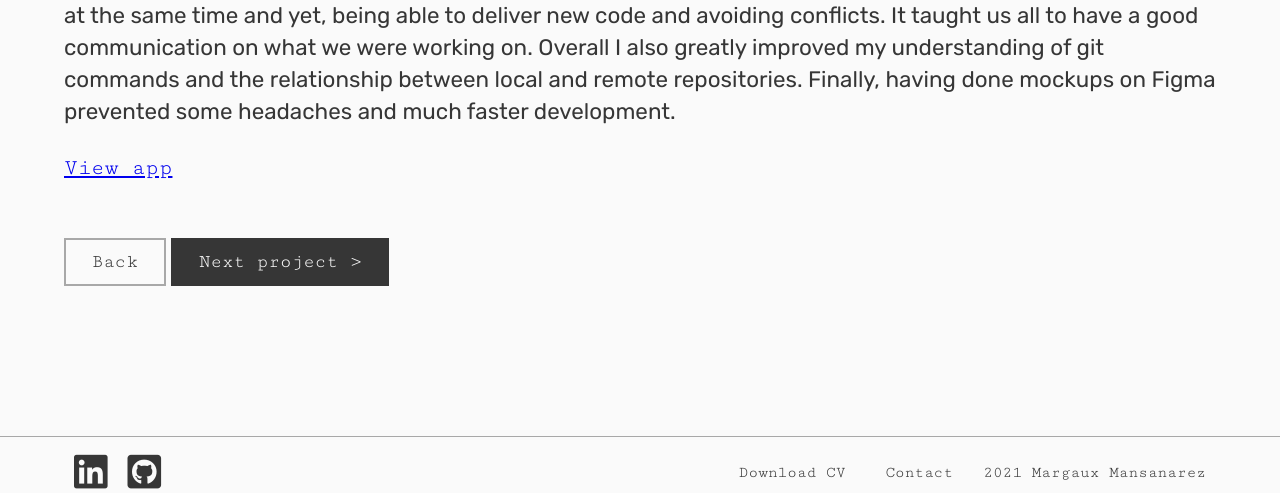
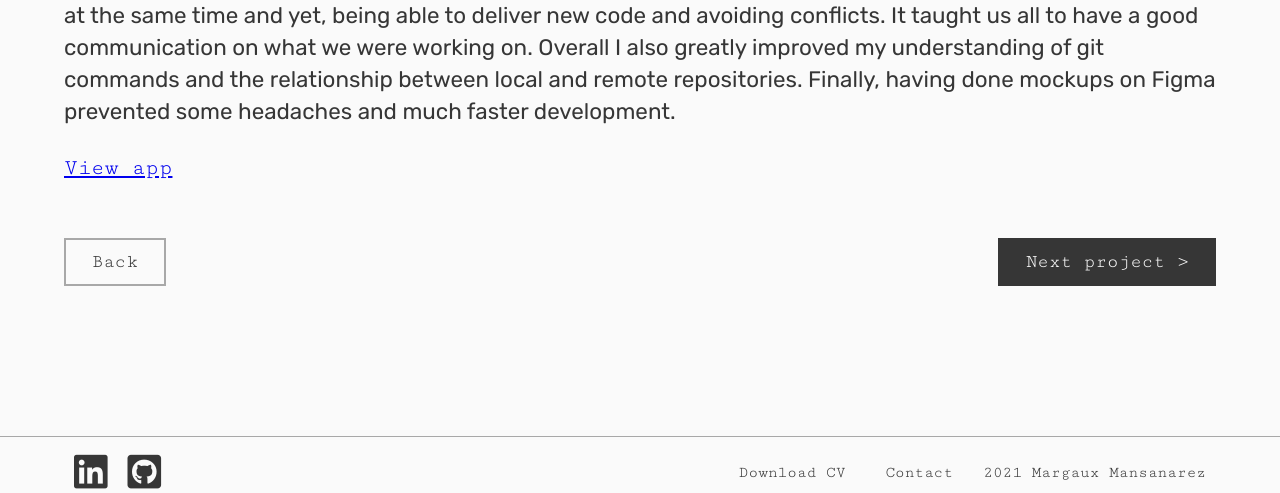
Before and after one commit to margaux-m/portfolio, a PHP site: page /pages/projects/cleo.html in a window 1280 px wide. Shown: the part 899-1392 px from the top of the page. Run offline with PHP 8.4, Linux system fonts and the light colour scheme; some libraries are stand-ins or nearby versions.

Commit message:
Spaced navigation buttons for projects

```diff
--- /dev/null
+++ b/assets/css/components/project.css
@@ -0,0 +1,4 @@
+.projects-nav {
+  display: flex;
+  justify-content: space-between;
+}
--- a/assets/css/style.css
+++ b/assets/css/style.css
@@ -13,6 +13,7 @@
 @import url('components/footer.css');
 @import url('components/logo.css');
 @import url('components/navbar.css');
+@import url('components/project.css');
 @import url('components/timeline.css');
 
 /* Media queries */
--- a/pages/projects/alliancefr.html
+++ b/pages/projects/alliancefr.html
@@ -30,7 +30,7 @@
       <p class="tag-outline">Graphic Design</p>
       <p class="tag-outline">Digital Marketing</p>
     </div>
-    <div>
+    <div class="projects-nav">
       <a class="btn btn-outline btn-small" href="../work.html">Back</a>
       <a class="btn btn-solid btn-small" href="../work.html">Next project &#62;</a>
     </div>
--- a/pages/projects/bookmybook.html
+++ b/pages/projects/bookmybook.html
@@ -32,7 +32,7 @@
       <p class="tag-outline">HTML5</p>
       <p class="tag-outline">CSS3</p>
     </div>
-    <div>
+    <div class="projects-nav">
       <a class="btn btn-outline btn-small" href="../work.html">Back</a>
       <a class="btn btn-solid btn-small" href="./fly-ux.html">Next project &#62;</a>
     </div>
--- a/pages/projects/cleo.html
+++ b/pages/projects/cleo.html
@@ -41,7 +41,6 @@
       <p class="tag-outline">PostgreSQL</p>
     </div>
     <div>
-      <div>
       <p>
         Clea is a Ruby on Rails app built in 10 days during Le Wagon's bootcamp with three other
         fellow students. We built it from scratch as an MVP for potential investors.
@@ -71,11 +70,7 @@
         <a href="http://www.cleoapp.org/">View app</a>
       </p>
     </div>
-      <div>
-
-      </div>
-    </div>
-    <div>
+    <div class="projects-nav">
       <a class="btn btn-outline btn-small" href="../work.html">Back</a>
       <a class="btn btn-solid btn-small" href="./inhibit.html">Next project &#62;</a>
     </div>
--- a/pages/projects/fly-ux.html
+++ b/pages/projects/fly-ux.html
@@ -31,7 +31,7 @@
       <p class="tag-outline">Usability Testing</p>
       <p class="tag-outline">Wireframing</p>
     </div>
-    <div>
+    <div class="projects-nav">
       <a class="btn btn-outline btn-small" href="../work.html">Back</a>
       <a class="btn btn-solid btn-small" href="./cleo.html">Next project &#62;</a>
     </div>
--- a/pages/projects/inhibit.html
+++ b/pages/projects/inhibit.html
@@ -31,7 +31,7 @@
       <p class="tag-outline">UI Design</p>
       <p class="tag-outline">SEO</p>
     </div>
-    <div>
+    <div class="projects-nav">
       <a class="btn btn-solid btn-small" href="../work.html">Back</a>
       <a class="btn btn-solid btn-small" href="./performance-treanor.html">Next project &#62;</a>
     </div>
--- a/pages/projects/performance-treanor.html
+++ b/pages/projects/performance-treanor.html
@@ -31,7 +31,7 @@
       <p class="tag-outline">Digital Marketing</p>
       <p class="tag-outline">Branding</p>
     </div>
-    <div>
+    <div class="projects-nav">
       <a class="btn btn-solid btn-small" href="../work.html">Back</a>
       <a class="btn btn-solid btn-small" href="./shaker.html">Next project &#62;</a>
     </div>
--- a/pages/projects/shaker.html
+++ b/pages/projects/shaker.html
@@ -32,7 +32,7 @@
       <p class="tag-outline">Heroku</p>
       <p class="tag-outline">Cloudinary</p>
     </div>
-    <div>
+    <div class="projects-nav">
       <a class="btn btn-solid btn-small" href="../work.html">Back</a>
       <a class="btn btn-solid btn-small" href="./bookmybook.html">Next project &#62;</a>
     </div>
```
Lines whose indentation alone changed are shown as unchanged.
